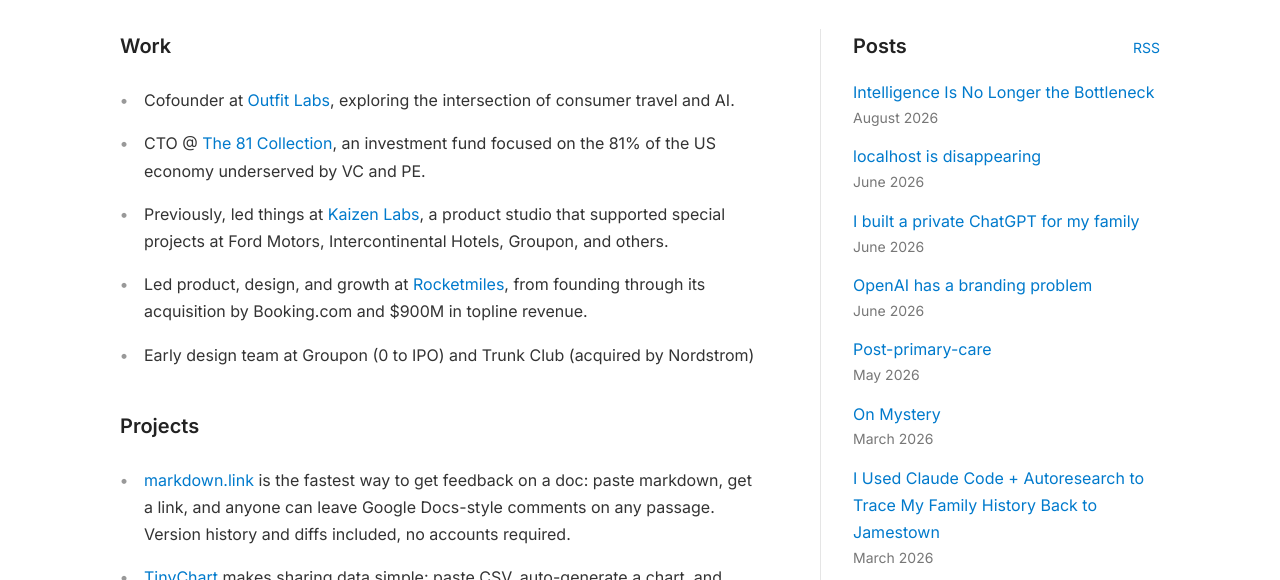
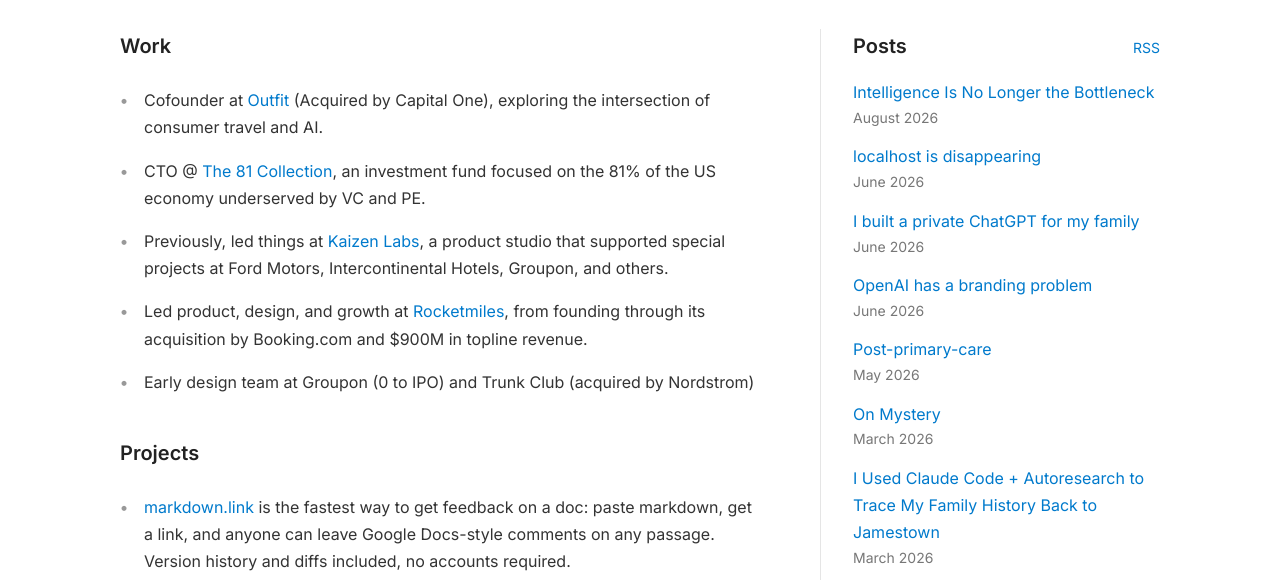
Before and after one commit to jordanful/fulghum.io, a plain HTML site: page index.html in a window 1280 px wide. Shown: the part 149-729 px from the top of the page. Drawn offline with Linux system fonts and the light colour scheme.

Commit message:
Note Outfit acquisition

```diff
--- a/index.html
+++ b/index.html
@@ -172,7 +172,7 @@
             <h2>Work</h2>
             <ul>
                 <li>
-                    Cofounder at <a href="https://outfitlabs.com">Outfit Labs</a>, exploring the intersection of consumer travel and AI.
+                    Cofounder at <a href="https://outfitlabs.com">Outfit</a> (Acquired by Capital One), exploring the intersection of consumer travel and AI.
                 </li>
                 <li>
                     CTO @ <a href="https://81collection.com">The 81 Collection</a>, an investment fund focused on the 81% of the US economy underserved by VC and PE.
```
